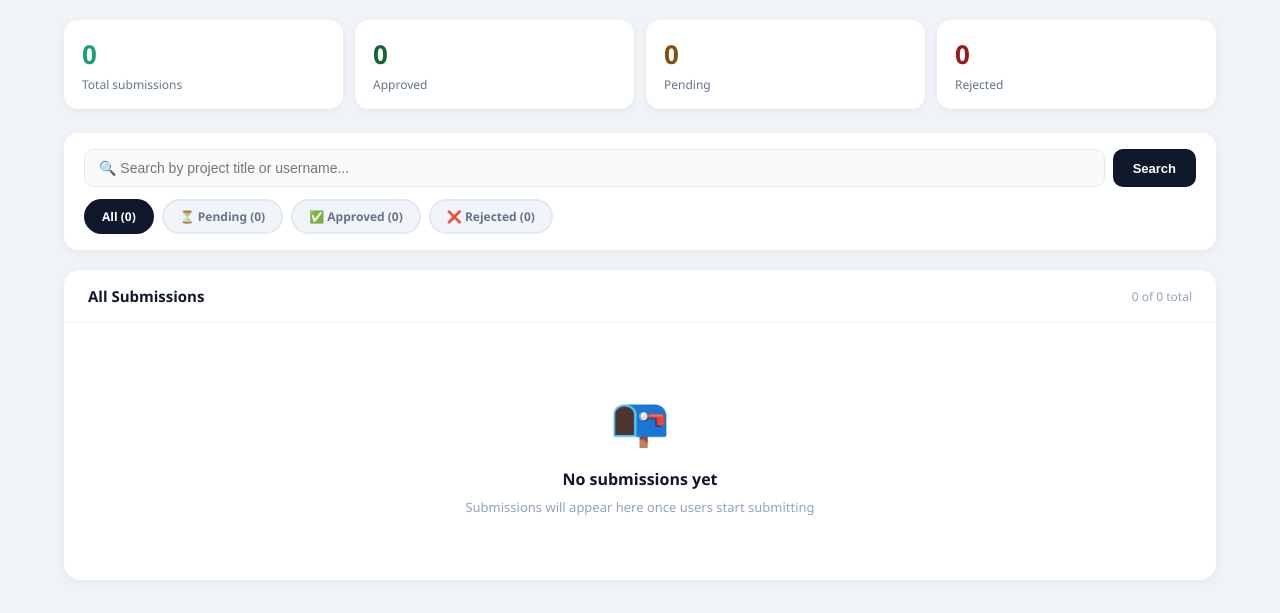
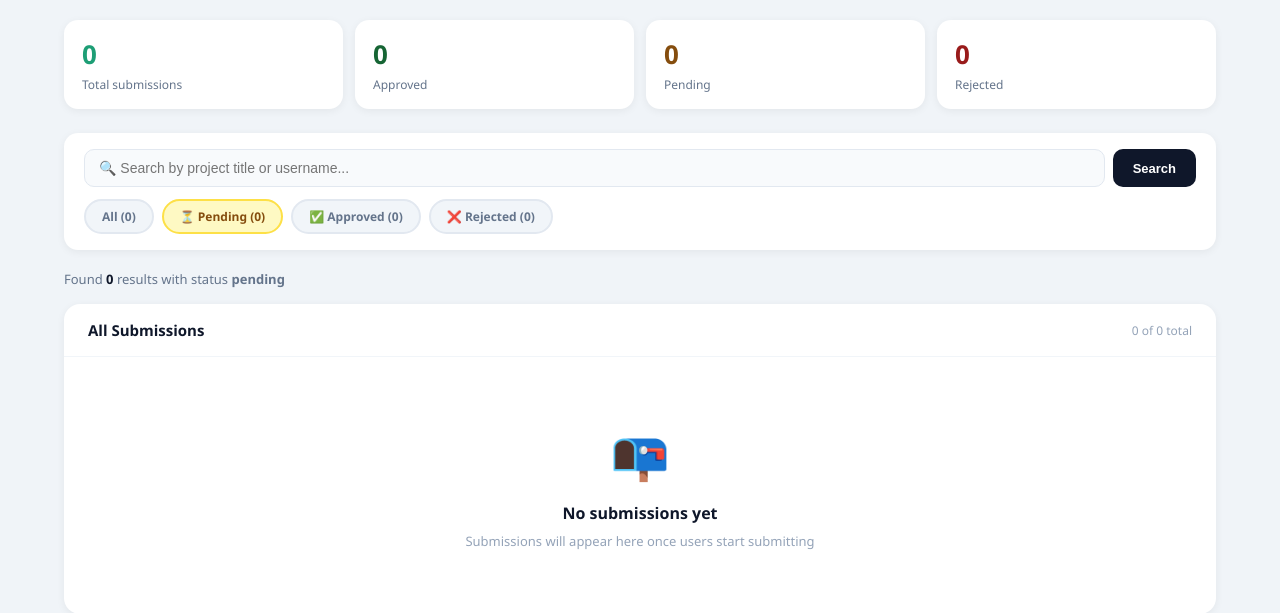
Before and after one commit to 13getid/workflow-submission-system, a Django app: page /admin-dashboard/?status=pending in a window 1280 px wide. Shown: the part 151-764 px from the top of the page. Run offline with Django 5.2, Linux system fonts and the light colour scheme; the visitor is signed in with stand-in values (Sample User, id 1); data that the repository does not hold is empty.

Commit message:
feat: add search and filter functionality to admin panel

```diff
--- a/submissions/templates/submissions/admin_dashboard.html
+++ b/submissions/templates/submissions/admin_dashboard.html
@@ -39,6 +39,8 @@
   <!-- Search and Filter -->
   <div style="background:#fff; border-radius:14px; padding:16px 20px; box-shadow:0 2px 8px rgba(0,0,0,0.06); margin-bottom:1.25rem;">
     <form method="GET">
+
+      <!-- Search input row -->
       <div style="display:flex; gap:8px; margin-bottom:12px; flex-wrap:wrap;">
         <input type="text" name="search" value="{{ search }}"
                placeholder="🔍 Search by project title or username..."
@@ -47,11 +49,11 @@
                       font-size:14px; outline:none; background:#f8fafc; color:#0f172a;">
         <button type="submit"
                 style="padding:10px 20px; background:#0f172a; color:#fff; border:none;
-                       border-radius:10px; font-size:13px; font-weight:600; cursor:pointer;">
+                       border-radius:10px; font-size:13px; font-weight:600; cursor:pointer; width:auto;">
           Search
         </button>
         {% if search %}
-        <a href="{% url 'admin_dashboard' %}{% if status_filter %}?status={{ status_filter }}{% endif %}"
+        <a href="/admin-dashboard/{% if status_filter %}?status={{ status_filter }}{% endif %}"
            style="padding:10px 14px; background:#fee2e2; color:#991b1b; border-radius:10px;
                   font-size:13px; font-weight:600; text-decoration:none; display:flex; align-items:center;">
           ✕ Clear
@@ -61,37 +63,40 @@
 
       <!-- Filter pills -->
       <div style="display:flex; gap:8px; flex-wrap:wrap;">
-        <a href="{% url 'admin_dashboard' %}{% if search %}?search={{ search }}{% endif %}"
+        <a href="/admin-dashboard/{% if search %}?search={{ search }}{% endif %}"
            style="padding:7px 16px; border-radius:20px; font-size:12px; font-weight:700;
-                  text-decoration:none; border:2px solid transparent;
-                  {% if not status_filter %}background:#0f172a; color:#fff;
+                  text-decoration:none; border:2px solid;
+                  {% if not status_filter %}background:#0f172a; color:#fff; border-color:#0f172a;
                   {% else %}background:#f1f5f9; color:#64748b; border-color:#e2e8f0;{% endif %}">
           All ({{ total }})
         </a>
-        <a href="{% url 'admin_dashboard' %}?status=pending{% if search %}&search={{ search }}{% endif %}"
+        <a href="/admin-dashboard/?status=pending{% if search %}&search={{ search }}{% endif %}"
            style="padding:7px 16px; border-radius:20px; font-size:12px; font-weight:700;
-                  text-decoration:none; border:2px solid transparent;
+                  text-decoration:none; border:2px solid;
                   {% if status_filter == 'pending' %}background:#fef9c3; color:#854d0e; border-color:#fde047;
                   {% else %}background:#f1f5f9; color:#64748b; border-color:#e2e8f0;{% endif %}">
           ⏳ Pending ({{ pending }})
         </a>
-        <a href="{% url 'admin_dashboard' %}?status=approved{% if search %}&search={{ search }}{% endif %}"
+        <a href="/admin-dashboard/?status=approved{% if search %}&search={{ search }}{% endif %}"
            style="padding:7px 16px; border-radius:20px; font-size:12px; font-weight:700;
-                  text-decoration:none; border:2px solid transparent;
+                  text-decoration:none; border:2px solid;
                   {% if status_filter == 'approved' %}background:#dcfce7; color:#166534; border-color:#86efac;
                   {% else %}background:#f1f5f9; color:#64748b; border-color:#e2e8f0;{% endif %}">
           ✅ Approved ({{ approved }})
         </a>
-        <a href="{% url 'admin_dashboard' %}?status=rejected{% if search %}&search={{ search }}{% endif %}"
+        <a href="/admin-dashboard/?status=rejected{% if search %}&search={{ search }}{% endif %}"
            style="padding:7px 16px; border-radius:20px; font-size:12px; font-weight:700;
-                  text-decoration:none; border:2px solid transparent;
+                  text-decoration:none; border:2px solid;
                   {% if status_filter == 'rejected' %}background:#fee2e2; color:#991b1b; border-color:#fca5a5;
                   {% else %}background:#f1f5f9; color:#64748b; border-color:#e2e8f0;{% endif %}">
           ❌ Rejected ({{ rejected }})
         </a>
       </div>
+
     </form>
+    <!-- ✅ form closed here -->
   </div>
+  <!-- ✅ search box div closed here -->
 
   <!-- Results count -->
   {% if search or status_filter %}
@@ -107,21 +112,16 @@
   <div style="background:#fff; border-radius:16px; box-shadow:0 2px 8px rgba(0,0,0,0.06); overflow:hidden;">
 
     <div style="padding:16px 24px; border-bottom:1px solid #f1f5f9; display:flex; justify-content:space-between; align-items:center;">
-      <span style="font-size:15px; font-weight:700; color:#0f172a;">
-        All Submissions
-      </span>
-      <span style="font-size:12px; color:#94a3b8;">
-        {{ submissions|length }} of {{ total }} total
-      </span>
+      <span style="font-size:15px; font-weight:700; color:#0f172a;">All Submissions</span>
+      <span style="font-size:12px; color:#94a3b8;">{{ submissions|length }} of {{ total }} total</span>
     </div>
 
     {% if submissions %}
-    <!-- Desktop table — hidden on mobile -->
+
+    <!-- Desktop table -->
     <div class="desktop-table">
-      <!-- Column headers -->
       <div style="display:grid; grid-template-columns:2.5fr 1fr 1fr 1fr 200px;
-                  padding:10px 24px; background:#f8fafc;
-                  border-bottom:1px solid #f1f5f9; gap:12px;">
+                  padding:10px 24px; background:#f8fafc; border-bottom:1px solid #f1f5f9; gap:12px;">
         <span style="font-size:11px; font-weight:700; color:#94a3b8; letter-spacing:0.05em;">PROJECT</span>
         <span style="font-size:11px; font-weight:700; color:#94a3b8; letter-spacing:0.05em;">SUBMITTED BY</span>
         <span style="font-size:11px; font-weight:700; color:#94a3b8; letter-spacing:0.05em;">DATE</span>
@@ -173,7 +173,7 @@
           {{ submission.submitted_at|date:"M j, Y" }}
         </div>
 
-        <!-- Status -->
+        <!-- Status badge -->
         <div>
           {% if submission.status == 'approved' %}
             <span style="background:#dcfce7; color:#166534; padding:5px 12px; border-radius:20px; font-size:12px; font-weight:600; white-space:nowrap;">✅ Approved</span>
@@ -199,7 +199,7 @@
           <button type="submit"
                   style="padding:7px 12px; background:#0f172a; color:#fff; border:none;
                          border-radius:8px; font-size:12px; font-weight:600;
-                         cursor:pointer; white-space:nowrap;">
+                         cursor:pointer; white-space:nowrap; width:auto;">
             Save
           </button>
         </form>
@@ -207,13 +207,13 @@
       </div>
       {% endfor %}
     </div>
+    <!-- ✅ desktop-table closed -->
 
-    <!-- Mobile cards — shown only on mobile -->
+    <!-- Mobile cards -->
     <div class="mobile-cards">
       {% for submission in submissions %}
       <div style="padding:16px 20px; border-bottom:1px solid #f1f5f9;">
 
-        <!-- Top row: title + status -->
         <div style="display:flex; justify-content:space-between; align-items:flex-start; margin-bottom:8px; gap:8px;">
           <div style="font-size:14px; font-weight:700; color:#0f172a; flex:1;">
             {{ submission.project_title }}
@@ -227,17 +227,14 @@
           {% endif %}
         </div>
 
-        <!-- Meta row -->
         <div style="font-size:12px; color:#94a3b8; margin-bottom:8px;">
           👤 {{ submission.user.username }} &nbsp;·&nbsp; 📅 {{ submission.submitted_at|date:"M j, Y" }}
         </div>
 
-        <!-- Description -->
         <div style="font-size:12px; color:#64748b; margin-bottom:10px;">
           {{ submission.description|truncatechars:80 }}
         </div>
 
-        <!-- File buttons -->
         {% if submission.file %}
         <div style="display:flex; gap:6px; margin-bottom:10px;">
           <a href="{{ submission.file.url }}" target="_blank"
@@ -253,7 +250,6 @@
         </div>
         {% endif %}
 
-        <!-- Action form -->
         <form method="POST" action="{% url 'update_status' submission.id %}"
               style="display:flex; gap:8px; align-items:center;">
           {% csrf_token %}
@@ -266,7 +262,8 @@
           </select>
           <button type="submit"
                   style="padding:8px 16px; background:#0f172a; color:#fff; border:none;
-                         border-radius:8px; font-size:13px; font-weight:600; cursor:pointer;">
+                         border-radius:8px; font-size:13px; font-weight:600;
+                         cursor:pointer; width:auto;">
             Save
           </button>
         </form>
@@ -274,6 +271,7 @@
       </div>
       {% endfor %}
     </div>
+    <!-- ✅ mobile-cards closed -->
 
     {% else %}
     <div style="padding:4rem; text-align:center;">
@@ -288,7 +286,10 @@
     {% endif %}
 
   </div>
+  <!-- ✅ table div closed -->
+
 </div>
+<!-- ✅ outer wrapper closed -->
 
 <style>
 .mobile-cards { display: none; }
--- a/submissions/views.py
+++ b/submissions/views.py
@@ -99,27 +99,29 @@ def admin_dashboard(request):
     if not is_admin(request.user):
         return redirect('dashboard')
 
-    #starts with all submissions
+
+    # Get search and filter value from URL
+    search = request.GET.get('search', '').strip()
+    status_filter = request.GET.get('status', '').strip()
+
+    # stats always show TOTAL counts not filtered counts
+    total = Submission.objects.count()
+    approved = Submission.objects.filter(status='approved').count()
+    pending = Submission.objects.filter(status='pending').count()
+    rejected = Submission.objects.filter(status='rejected').count()
+
+    #start with everything
     submissions = Submission.objects.all().order_by('-submitted_at')
 
-    #Search filter
-    search = request.GET.get('search','')
-    if search:
+    # apply search if typed
+    if search :
         submissions = submissions.filter(
-            Q(project_title__icontains = search) |
-            Q( user__username__icontains = search)
+            Q(project_title__icontains= search) |
+            Q(user__username__icontains=search)
         )
-
-        #filter by status
-        status_filter = request.GET.get('status','')
-        if status_filter in ['pending','approved','rejected']:
-            submissions = submissions.filter(status = status_filter)
-
-
-    total = submissions.count()
-    approved = submissions.filter(status='approved').count()
-    pending = submissions.filter(status='pending').count()
-    rejected = submissions.filter(status='rejected').count()
+         # Apply status filter if clicked
+    if status_filter in ['pending', 'approved', 'rejected']:
+        submissions = submissions.filter(status=status_filter)
 
     context = {
         'submissions': submissions,
@@ -127,7 +129,10 @@ def admin_dashboard(request):
         'approved': approved,
         'pending': pending,
         'rejected': rejected,
+        'search': search,
+        'status_filter': status_filter,
     }
+
     return render(request, 'submissions/admin_dashboard.html', context)
 
 
```
